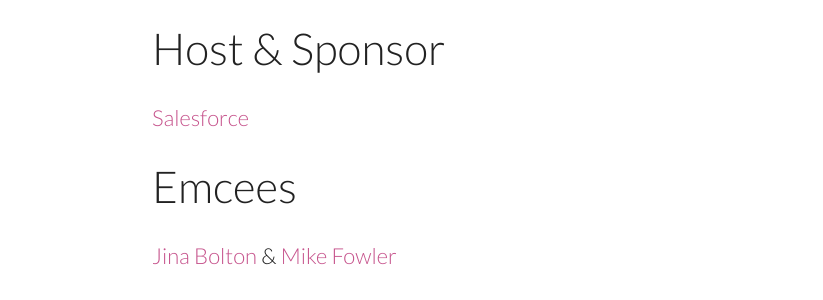
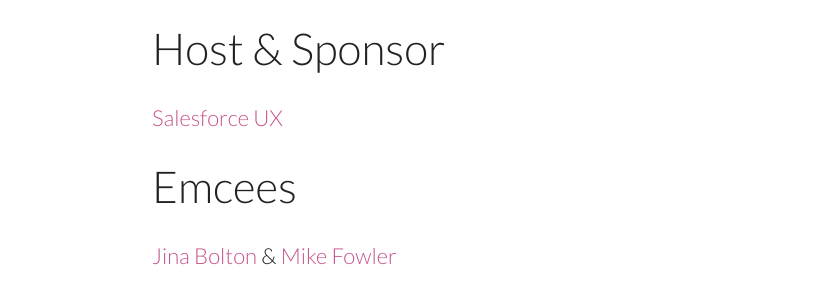
Before and after one commit to sushiandrobots/themixinsf.com, a Jekyll site: the page built from _posts/2014-04-16-eric-suzanne-jessica-allen.md, in a window 1280 px wide. Shown: the part 576-876 px from the top of the page, without its empty margins (228-1051 px from the left). Built offline with Jekyll 4.4.1, drawn with Linux system fonts in a browser that asks for light colours.

```diff
--- a/_posts/2014-04-16-eric-suzanne-jessica-allen.md
+++ b/_posts/2014-04-16-eric-suzanne-jessica-allen.md
@@ -19,7 +19,7 @@ and animations using Sass with AngularJS*”
 
 # Host & Sponsor
 
-[Salesforce](http://salesforce.com)
+[Salesforce UX](https://twitter.com/salesforceux)
 
 # Emcees
 
```
